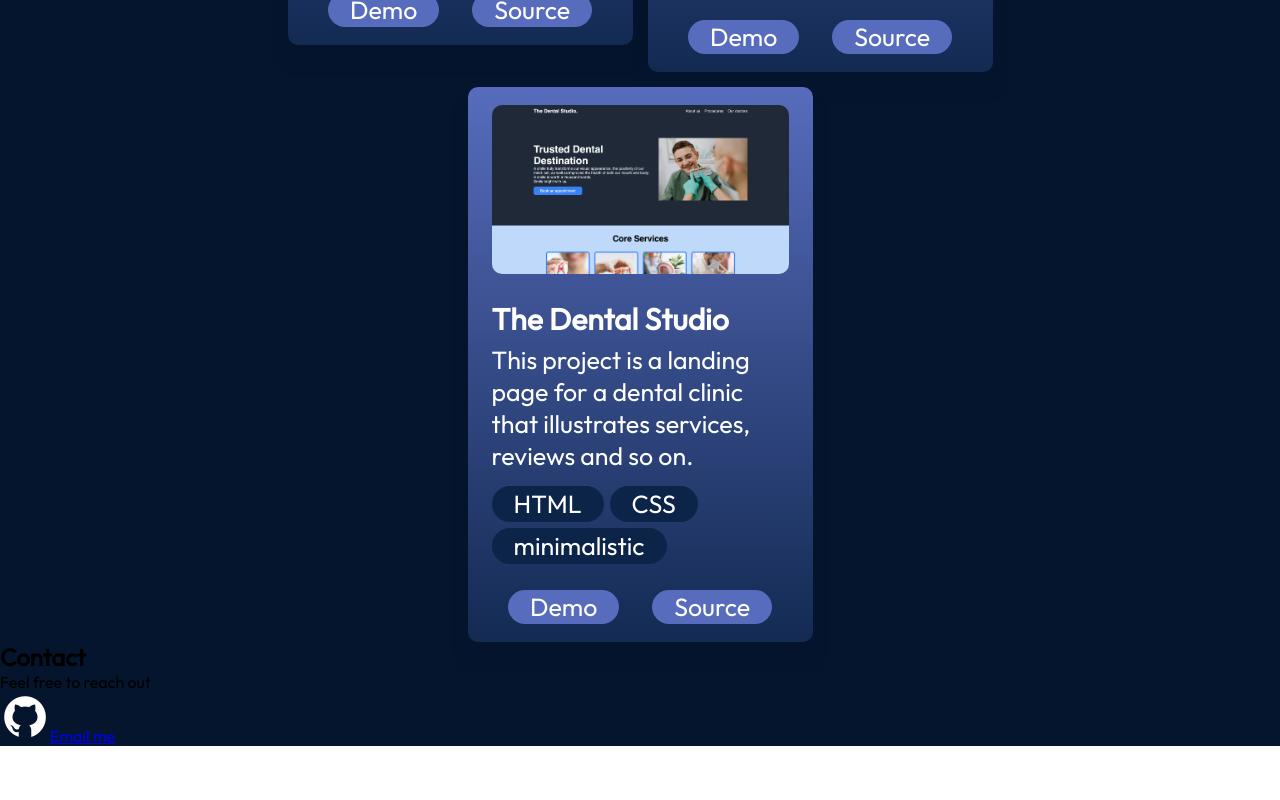
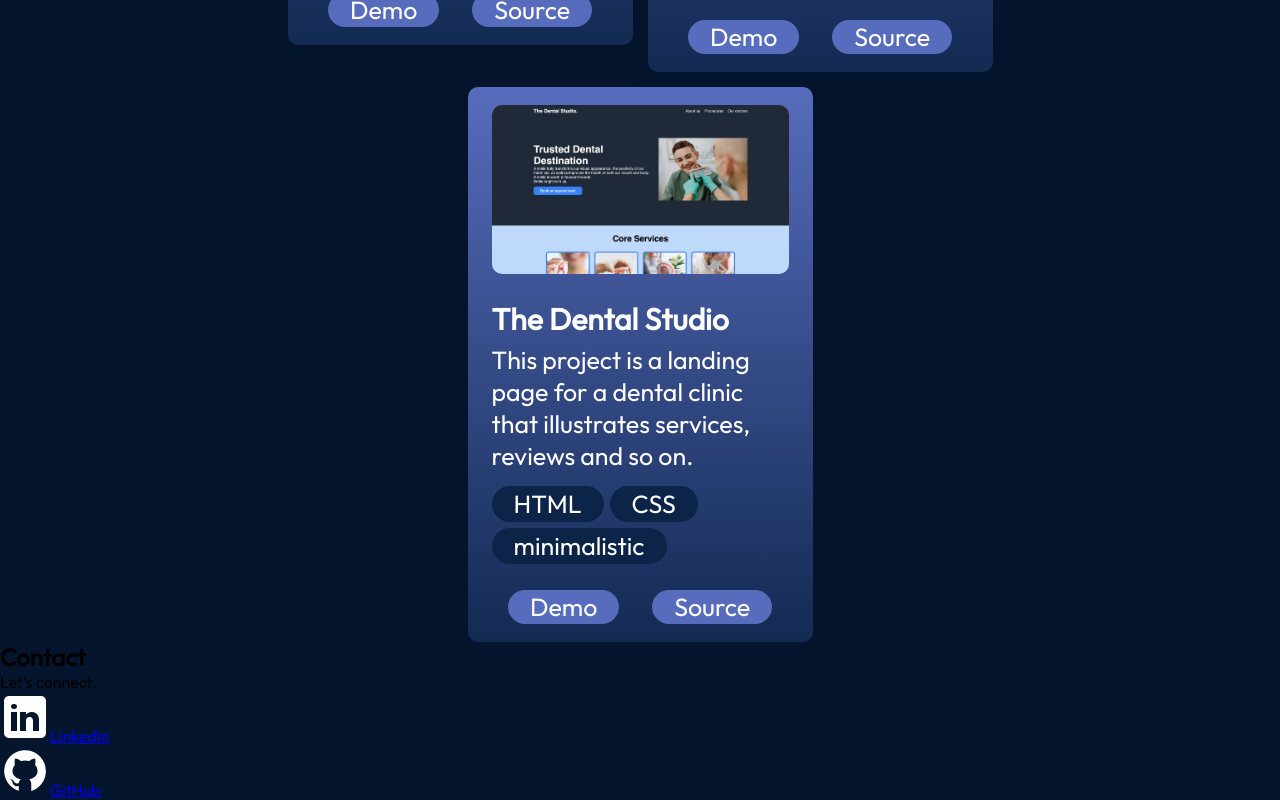
Before and after one commit to re-sha/portfolio, a React (Vite) app in the folder react-portfolio/: page / in a window 1280 px wide. Shown: the part 3494-4294 px from the top of the page. Before the commit the page ends 4240 px from the top, so only its background shows below. Built offline with nearby package versions, Linux system fonts and the light colour scheme.

Commit message:
add social links and logos

```diff
--- a/react-portfolio/src/components/Contact/Contact.jsx
+++ b/react-portfolio/src/components/Contact/Contact.jsx
@@ -1,18 +1,24 @@
 import React from "react";
 import { getImageFromUrl } from "../../utils";
+import styles from "./Contact.module.css";
 
 export const Contact = () => {
   return (
-    <footer>
-        <div>
+    <footer id = "contact" className={styles.container}>
+        <div className={styles.text}>
             <h2>Contact</h2>
-            <p>Feel free to reach out</p>
+            <p>Let's connect.</p>
         </div>
-        <ul>
-            <li>
+        <ul className={styles.links}>
+            <li className={styles.link}>
+                <img  src={getImageFromUrl("contact/linkedinIcon.png")} alt="LinkedIn icon"/>
+                <a href = "https://www.linkedin.com/in/resha/?connectType=message">LinkedIn</a>
+            </li>
+            <li className={styles.link}>
                 <img  src={getImageFromUrl("contact/githubIcon.png")} alt="Github icon"/>
-                <a href = "mailto:?subject=Portfolio%20Inquiry&body=Hello,%0A%0AI%20came%20across%20your%20portfolio%20website%20and%20would%20like%20to%20connect.%0A%0ABest%20regards,%0A[Your%20Name]">Email me</a>
+                <a href = "https://github.com/re-sha">GitHub</a>
             </li>
+
         </ul>
     </footer>
   );
```
